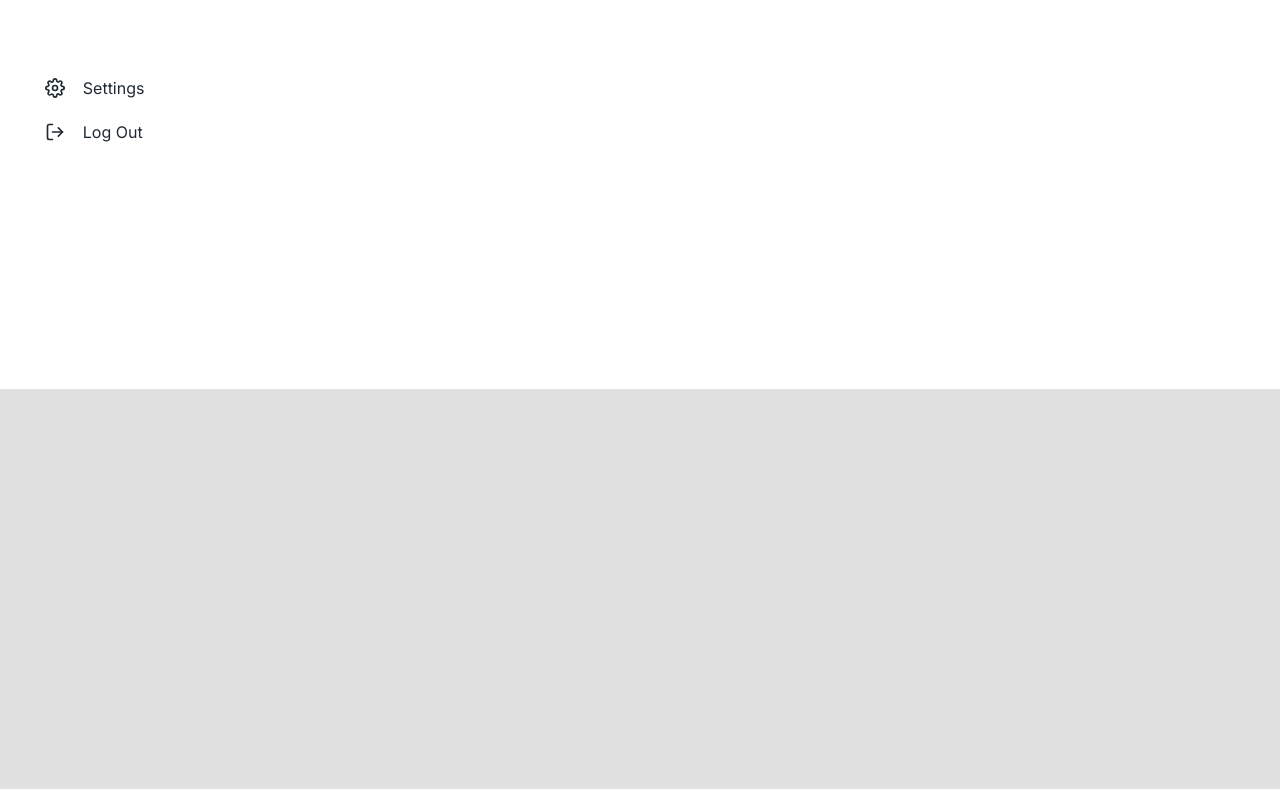
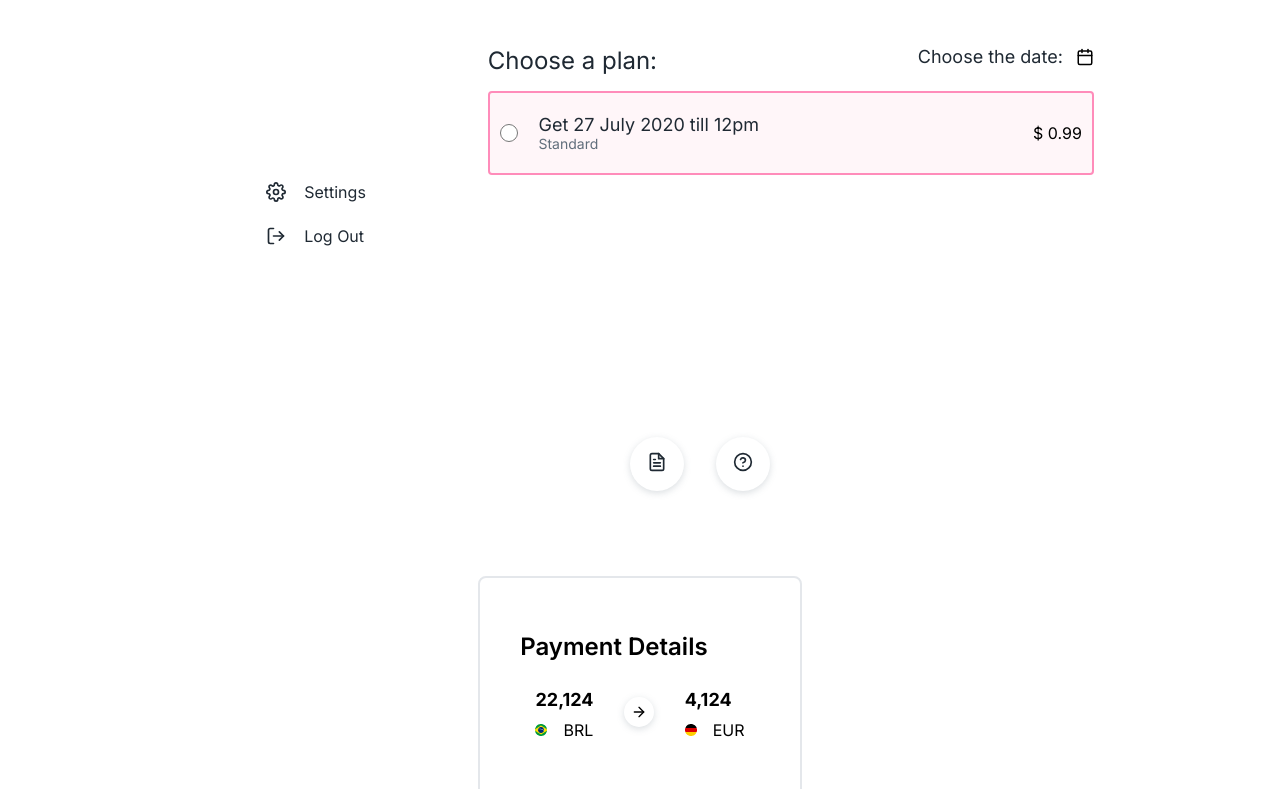
Before and after one commit to Jose-Caldas/Money-Transfer-App, a React (Create React App) app: page / in a window 1280 px wide. Shown: the part 411-1200 px from the top of the page. Before the commit the page ends 800 px from the top, so only its background shows below. Built offline with nearby package versions, Linux system fonts and the light colour scheme.

Commit message:
add more HTML,CSS

```diff
--- a/src/GlobalStyles.jsx
+++ b/src/GlobalStyles.jsx
@@ -23,6 +23,15 @@ export default createGlobalStyle`
   box-sizing: border-box;
   font-family: 'Inter', sans-serif;
 }
+
+@media(max-width:768px){
+  .App{
+
+
+  }
+}
+
+
 body{
   background-color: #dddd;
 
@@ -31,6 +40,11 @@ body{
 
 .App{
   display:flex;
+  background: #fff;
+  align-items:center;
+ justify-content:center;
+ flex-wrap:wrap;
+
 }
 
 
--- a/src/components/aside/index.jsx
+++ b/src/components/aside/index.jsx
@@ -1,10 +1,70 @@
 import React from "react";
-import { Container } from "./styles";
+import {
+  FiArrowRight,
+  FiCalendar,
+  FiDollarSign,
+  FiFileText,
+  FiHelpCircle,
+  FiShuffle,
+} from "react-icons/fi";
+import { Container, Wrapper } from "./styles";
+import image from "../../assets/brazil.png";
+import image2 from "../../assets/germany.png";
 
 function Aside() {
   return (
     <Container>
-      <h1>Aside</h1>
+      <header>
+        <button>
+          <FiFileText />
+        </button>
+        <button>
+          <FiHelpCircle />
+        </button>
+      </header>
+      <Wrapper>
+        <h1>Payment Details</h1>
+        <div className="content">
+          <div>
+            <h2>22,124</h2>
+            <img src={image} alt="" srcset="" />
+            BRL
+          </div>
+          <div>
+            <FiArrowRight />
+          </div>
+
+          <div>
+            <h2>4,124</h2>
+            <img src={image2} alt="" srcset="" />
+            EUR
+          </div>
+        </div>
+      </Wrapper>
+      <div className="info">
+        <div className="info-content">
+          <div>
+            <FiCalendar />
+            <h3>Delivery</h3>
+          </div>
+          <strong>27 July till 12pm</strong>
+        </div>
+        <div className="info-content">
+          <div>
+            <FiDollarSign />
+            <h3>Conversion rate</h3>
+          </div>
+          <strong>22,124</strong>
+        </div>
+        <div className="info-content">
+          <div>
+            <FiShuffle />
+            <h3>Recipient gets</h3>
+          </div>
+          <strong>4,124</strong>
+        </div>
+        <button>Confirm</button>
+      </div>
     </Container>
   );
 }
--- a/src/components/aside/styles.jsx
+++ b/src/components/aside/styles.jsx
@@ -1,8 +1,111 @@
 import styled from "styled-components";
 
 export const Container = styled.div`
-  width: 25%;
+  /* width: 35%; */
   height: 100vh;
   background-color: #fff;
-  padding-top: 3rem;
+  padding: 3rem 5rem 0 5rem;
+
+  header {
+    display: flex;
+    justify-content: flex-end;
+    button {
+      width: 54px;
+      height: 54px;
+
+      background: #ffffff;
+      box-shadow: 0px 2px 7px rgba(123, 135, 148, 0.28);
+      border-radius: 100%;
+      padding: 15px;
+      margin-right: 2rem;
+    }
+
+    svg {
+      width: 20px;
+      height: 20px;
+      color: var(--title);
+    }
+  }
+  h1 {
+    font-weight: 600;
+    font-size: 24px;
+    line-height: 29px;
+  }
+  .info {
+    display: flex;
+    flex-direction: column;
+    justify-content: space-between;
+    height: 300px;
+    border: 2px solid #e4e7eb;
+    border-top: none;
+    padding: 40px;
+  }
+  .info-content {
+    display: flex;
+    justify-content: space-between;
+
+    svg {
+      color: #52606d;
+      width: 20px;
+      height: 20px;
+      margin-right: 15px;
+    }
+    h3 {
+      font-size: 17px;
+      color: #3e4c59;
+      font-weight: 400;
+    }
+  }
+  .info-content > div {
+    display: flex;
+    color: #3e4c59;
+    align-items: center;
+  }
+  strong {
+    font-size: 18px;
+    color: var(--title);
+    font-weight: 600;
+  }
+  button {
+    background: #f364a2;
+    border-radius: 4px;
+    color: var(--white);
+    padding: 20px 0;
+    font-size: 20px;
+    font-weight: 500;
+  }
 `;
+
+export const Wrapper = styled.div`
+  display: flex;
+  flex-direction: column;
+  justify-content: space-around;
+  height: 220px;
+  margin-top: 5.3rem;
+  padding: 2.5rem;
+  border-top-right-radius: 8px;
+  border-top-left-radius: 8px;
+  border: 2px solid #e4e7eb;
+
+  .content {
+    display: flex;
+    justify-content: space-around;
+    align-items: center;
+
+    h2 {
+      font-size: 18px;
+      margin-bottom: 10px;
+    }
+    img {
+      margin-right: 1rem;
+    }
+    svg {
+      background: #ffffff;
+      box-shadow: 0px 2px 7px rgba(123, 135, 148, 0.28);
+      border-radius: 100%;
+      padding: 7px;
+      width: 30px;
+      height: 30px;
+    }
+  }
+`;
--- a/src/components/main/index.jsx
+++ b/src/components/main/index.jsx
@@ -1,6 +1,7 @@
 import React from "react";
 import { Container } from "./styles";
 // import image from "../../assets/brasil.png";
+import { FiRefreshCcw, FiCalendar } from "react-icons/fi";
 
 function Main() {
   return (
@@ -10,7 +11,7 @@ function Main() {
         <h2>22,124</h2>
         <span>available</span>
       </div>
-      <div>
+      <div className="select">
         <select name="countries" id="countries">
           <option value="countries">from: Brasil</option>
           <option value="countries">from: Argentina</option>
@@ -22,6 +23,40 @@ function Main() {
           <option value="countries">from: Itália</option>
         </select>
       </div>
+      <div class="transfer">
+        <div>
+          <small>You send</small>
+          <input type="number" name="" id="" />
+        </div>
+        <button>
+          <FiRefreshCcw />
+        </button>
+        <div>
+          <small>Recipient gets</small>
+          <input type="number" name="" id="" />
+        </div>
+      </div>
+      <div className="choose">
+        <h1>Choose a plan:</h1>
+        <div>
+          <h2>Choose the date:</h2>
+          <FiCalendar />
+        </div>
+      </div>
+      <div className="options">
+        <label For="rd">
+          <input type="radio" name="rd" id="rd" />
+          <div class="opt">
+            <div>
+              <h2>Get 27 July 2020 till 12pm</h2>
+              <small>Standard</small>
+            </div>
+            <div>
+              <span>$ 0.99</span>
+            </div>
+          </div>
+        </label>
+      </div>
     </Container>
   );
 }
--- a/src/components/main/styles.jsx
+++ b/src/components/main/styles.jsx
@@ -1,10 +1,10 @@
 import styled from "styled-components";
 
 export const Container = styled.div`
-  width: 50%;
+  /* width: 40%; */
   height: 100vh;
-  background-color: #fff;
   padding-top: 3rem;
+  background: #fff;
 
   h1 {
     font-size: 30px;
@@ -26,6 +26,10 @@ export const Container = styled.div`
       font-size: 1rem;
     }
   }
+  .select {
+    display: flex;
+    justify-content: space-between;
+  }
   select {
     background: #f5f7fa;
     width: 267px;
@@ -34,6 +38,89 @@ export const Container = styled.div`
     border-radius: 8px;
     margin-top: 61px;
     font-size: 1rem;
-    margin-right: 70px;
+  }
+  .transfer {
+    display: flex;
+    justify-content: space-between;
+    flex-wrap: wrap;
+  }
+  .transfer > div {
+    display: flex;
+    justify-content: center;
+    flex-direction: column;
+    width: 267px;
+    height: 128px;
+    background-color: #f5f7fa;
+    margin-top: 28px;
+    border-radius: 8px;
+    padding: 20px;
+  }
+  button {
+    color: var(--pink200);
+    margin: 40px 25px 0 25px;
+    background-color: transparent;
+    font-size: 22px;
+  }
+  .transfer input {
+    height: 70%;
+    background-color: #f5f7fa;
+    border: none;
+    font-size: 30px;
+    color: var(--title);
+    font-weight: 600;
+  }
+
+  small {
+    color: var(--subTitle);
+    font-size: 14px;
+    display: flex;
+    justify-content: start;
+  }
+  .choose {
+    display: flex;
+    justify-content: space-between;
+    margin-top: 3.75rem;
+  }
+  h1 {
+    font-size: 24px;
+    color: var(--title);
+    font-weight: 500;
+  }
+  h2 {
+    color: var(--title);
+    font-size: 18px;
+    font-weight: 400;
+  }
+  .choose > div {
+    display: flex;
+    align-items: center;
+    margin-bottom: 1.5rem;
+  }
+  .choose svg {
+    font-size: 18px;
+    margin-left: 13px;
+  }
+  .options {
+    width: 100%;
+    border: 2px solid #ff8cba;
+    padding: 10px;
+    border-radius: 4px;
+    background: #fff6f9;
+  }
+  label {
+    display: flex;
+  }
+
+  .opt {
+    width: 100%;
+    display: flex;
+    align-items: center;
+    justify-content: space-between;
+  }
+  #rd {
+    width: 20px;
+    height: 20px;
+    color: var(--pink200);
+    margin: 20px 20px 20px 0;
   }
 `;
--- a/src/components/sideMenu/styles.jsx
+++ b/src/components/sideMenu/styles.jsx
@@ -1,17 +1,20 @@
 import styled from "styled-components";
 
 export const Container = styled.div`
-  width: 25%;
+  display: flex;
+  flex-direction: column;
+  justify-content: flex-start;
+  /* width: 25%; */
   height: 100vh;
   background-color: #fff;
+  padding: 3rem 5rem 0 5rem;
 
   header {
     display: flex;
     flex-direction: column;
-    justify-content: center;
     align-items: center;
-    padding-top: 3rem;
   }
+
   h1 {
     font-size: 1.5rem;
     font-weight: 600;
@@ -27,8 +30,6 @@ export const Container = styled.div`
 
 export const Section = styled.div`
   display: flex;
-  align-items: center;
-  padding-left: 2.8rem;
   margin-bottom: 1.5rem;
 
   h3 {
@@ -45,5 +46,5 @@ export const Section = styled.div`
 `;
 
 export const Footer = styled.div`
-  margin-top: 5rem;
+  margin-top: 10rem;
 `;
```
Also changed, not shown: src/assets/brazil.png (added), src/assets/germany.png (added).
